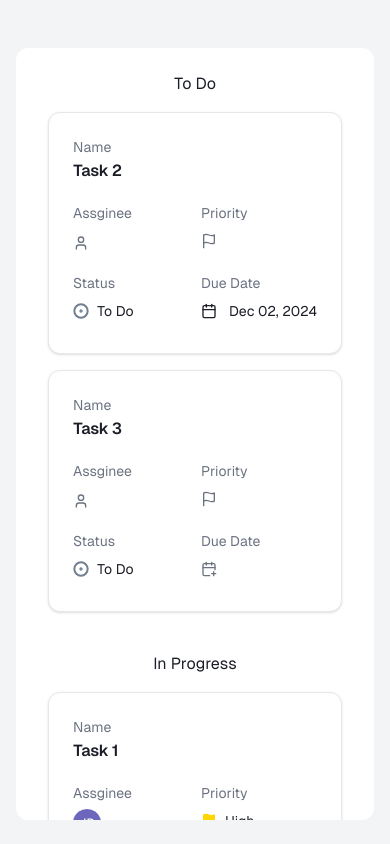
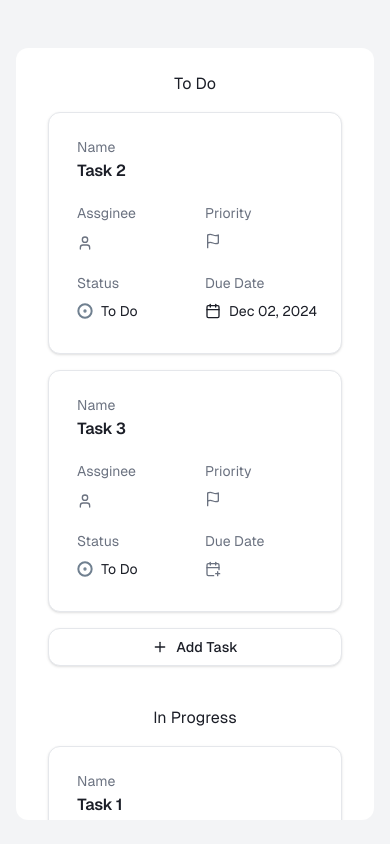
Before and after one commit to rahatsikz/project-hub, a Next.js app: page /projects/1 in a window 390 px wide. Built offline with nearby package versions, Linux system fonts and the light colour scheme.

Commit message:
[done] - new task adding feature in list card

```diff
--- a/src/app/(project-board)/projects/[id]/_components/ListCard.tsx
+++ b/src/app/(project-board)/projects/[id]/_components/ListCard.tsx
@@ -17,9 +17,9 @@ import {
   statusOptions,
 } from "@/constant/global";
 import { cn } from "@/lib/utils";
-import { Check, Edit, Flag, User } from "lucide-react";
+import { Check, CircleDashed, Edit, Flag, Plus, User } from "lucide-react";
 import React, { useEffect, useRef, useState } from "react";
-import { useForm } from "react-hook-form";
+import { useForm, UseFormReturn } from "react-hook-form";
 
 export default function ListCard({ item }: any) {
   const form = useForm({
@@ -65,7 +65,7 @@ export default function ListCard({ item }: any) {
   return (
     <Card>
       <Form {...form}>
-        <CardHeader className='group'>
+        <CardHeader className='group ml-1'>
           <CardDescription>Name</CardDescription>
 
           <div
@@ -123,51 +123,129 @@ export default function ListCard({ item }: any) {
           </div>
         </CardHeader>
         <CardContent>
-          <form className='gap-3 grid grid-cols-2'>
+          <AddTaskForm form={form} />
+        </CardContent>
+      </Form>
+    </Card>
+  );
+}
+
+export function AddListCard() {
+  const form = useForm({
+    defaultValues: {
+      name: "",
+      assignee: null,
+      status: null,
+      priority: null,
+      dueDate: null,
+    },
+  });
+  const [isAddingTask, setIsAddingTask] = useState(false);
+  const inputRef = useRef<HTMLInputElement>(null);
+
+  useEffect(() => {
+    if (isAddingTask && inputRef.current) {
+      inputRef.current.focus();
+    }
+  }, [isAddingTask]);
+
+  return (
+    <Card>
+      <CardContent className={cn("p-0", isAddingTask && "hidden")}>
+        <Button
+          variant={"ghost"}
+          size={"default"}
+          className='w-full'
+          onClick={() => setIsAddingTask(true)}
+        >
+          <Plus className='size-4' />
+          Add Task
+        </Button>
+      </CardContent>
+      <CardContent className={cn("px-6 pt-6 pb-5", !isAddingTask && "hidden")}>
+        <Form {...form}>
+          <form>
+            <CardDescription className='pl-1 mb-2'>Task Name</CardDescription>
+            <Input
+              name='name'
+              formControl={form.control}
+              ref={inputRef}
+              type='text'
+              className='w-full mb-5'
+            />
+            <AddTaskForm form={form} />
+
+            <div className='flex items-center mt-8 gap-3'>
+              <Button
+                variant={"outline"}
+                size={"default"}
+                className='w-full'
+                type='submit'
+              >
+                Add Task
+              </Button>
+
+              <Button
+                variant={"outline"}
+                size={"default"}
+                className='w-full'
+                type='reset'
+                onClick={() => {
+                  setIsAddingTask(false);
+                  form.reset();
+                }}
+              >
+                Cancel
+              </Button>
+            </div>
+          </form>
+        </Form>
+      </CardContent>
+    </Card>
+  );
+}
+
+function AddTaskForm({ form }: { form: UseFormReturn<any> }) {
+  return (
+    <div className='gap-3 grid grid-cols-2 '>
       <div>
-              <CardDescription>Assginee</CardDescription>
+        <CardDescription className='pl-1'>Assginee</CardDescription>
         <MultiSelect
           formControl={form.control}
           name='assignee'
           options={dummyAssigne}
           icon={<User />}
-                className='px-0 truncate hover:ring-0 data-[state=open]:ring-0 mt-0.5 whitespace-nowrap w-full'
+          className='px-1 truncate hover:ring-0 data-[state=open]:ring-0 mt-0.5 whitespace-nowrap w-fit'
         />
       </div>
       <div>
-              <CardDescription>Priority</CardDescription>
+        <CardDescription className='pl-1'>Priority</CardDescription>
         <ComboBox
           formControl={form.control}
           name='priority'
           options={priorityOptions}
           icon={<Flag />}
-                className={cn(
-                  "truncate px-0 hover:ring-0 data-[state=open]:ring-0"
-                )}
+          className={cn("truncate px-1 hover:ring-0 data-[state=open]:ring-0")}
         />
       </div>
       <div>
-              <CardDescription>Status</CardDescription>
+        <CardDescription className='pl-1'>Status</CardDescription>
         <ComboBox
           formControl={form.control}
           name='status'
           options={statusOptions}
-                className={cn(
-                  "truncate px-0 hover:ring-0 data-[state=open]:ring-0"
-                )}
+          className={cn("truncate px-1 hover:ring-0 data-[state=open]:ring-0")}
+          icon={<CircleDashed />}
         />
       </div>
       <div>
-              <CardDescription>Due Date</CardDescription>
+        <CardDescription className='pl-1'>Due Date</CardDescription>
         <DatePicker
           formController={form.control}
           name='dueDate'
-                className='px-0 hover:ring-0 data-[state=open]:ring-0'
+          className='px-1 hover:ring-0 data-[state=open]:ring-0'
         />
       </div>
-          </form>
-        </CardContent>
-      </Form>
-    </Card>
+    </div>
   );
 }
--- a/src/app/(project-board)/projects/[id]/_components/ListSection.tsx
+++ b/src/app/(project-board)/projects/[id]/_components/ListSection.tsx
@@ -13,7 +13,7 @@ import {
 import { SortbaleRow } from "./SortableRow";
 import AddTaskRow from "./AddTaskRow";
 import { dummyTaskList } from "@/constant/global";
-import ListCard from "./ListCard";
+import ListCard, { AddListCard } from "./ListCard";
 
 export default function ListSection({ taskList, setTaskList }: any) {
   const [isDragging, setIsDragging] = useState(false);
@@ -114,10 +114,13 @@ export default function ListSection({ taskList, setTaskList }: any) {
           </TableBody>
         </Table>
         {/* card */}
-        <div className='lg:hidden grid md:grid-cols-2 gap-4'>
-          {taskList.map((item: any) => (
-            <ListCard key={item.id} item={item} />
-          ))}
+        <div className='lg:hidden'>
+          <div className='grid md:grid-cols-2 gap-4 mb-4'>
+            {taskList.map((item: any) => (
+              <ListCard key={item.id} item={item} />
+            ))}
+          </div>
+          <AddListCard />
         </div>
       </SortableContext>
     </DndContext>
--- a/src/components/ui/DatePicker.tsx
+++ b/src/components/ui/DatePicker.tsx
@@ -52,7 +52,7 @@ export const DatePicker = React.forwardRef<HTMLDivElement, DatePickerProps>(
                   >
                     {field.value ? (
                       <span className='inline-flex gap-2 items-center'>
-                        <CalendarIcon className='mr-1 size-4' />{" "}
+                        <CalendarIcon className='lg:mr-1 size-4' />{" "}
                         {format(field.value, "MMM dd, yyyy")}
                       </span>
                     ) : (
```
Lines whose indentation alone changed are shown as unchanged.
